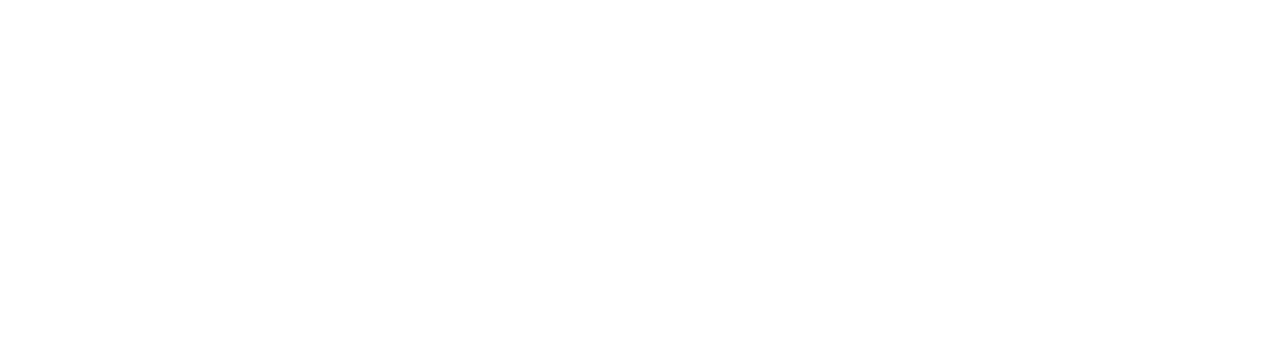
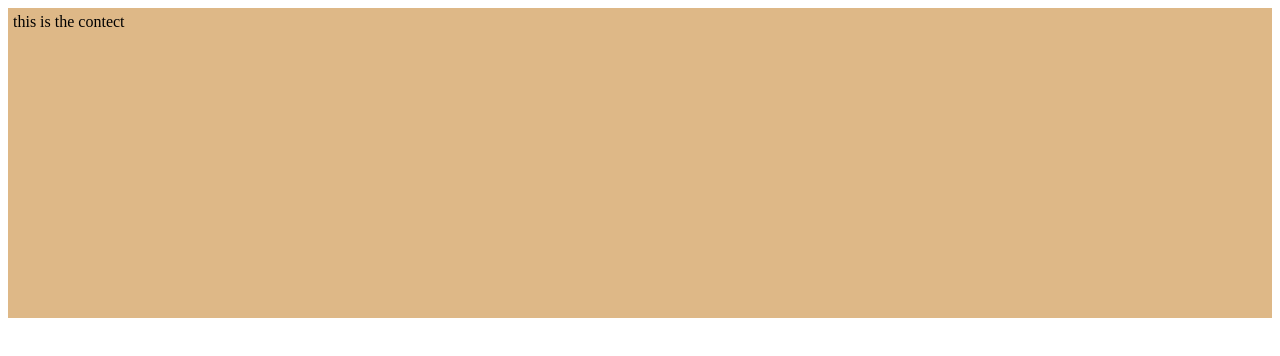
Before and after one commit to salahalddinn/h_w8, a plain HTML site: page my website/index.html in a window 1280 px wide. Drawn offline with Linux system fonts and the light colour scheme.

Commit message:
create the div and style

```diff
--- a/my website/index.html
+++ b/my website/index.html
@@ -8,6 +8,6 @@
     <link rel="stylesheet" href="style.css">
 </head>
 <body>
-
+    <div class="salah ">this is the contect</div>
 </body>
 </html>
--- a/my website/style.css
+++ b/my website/style.css
@@ -0,0 +1,5 @@
+.salah{
+    background-color: burlywood;
+    height: 300px;
+    padding: 5px;
+}
```
